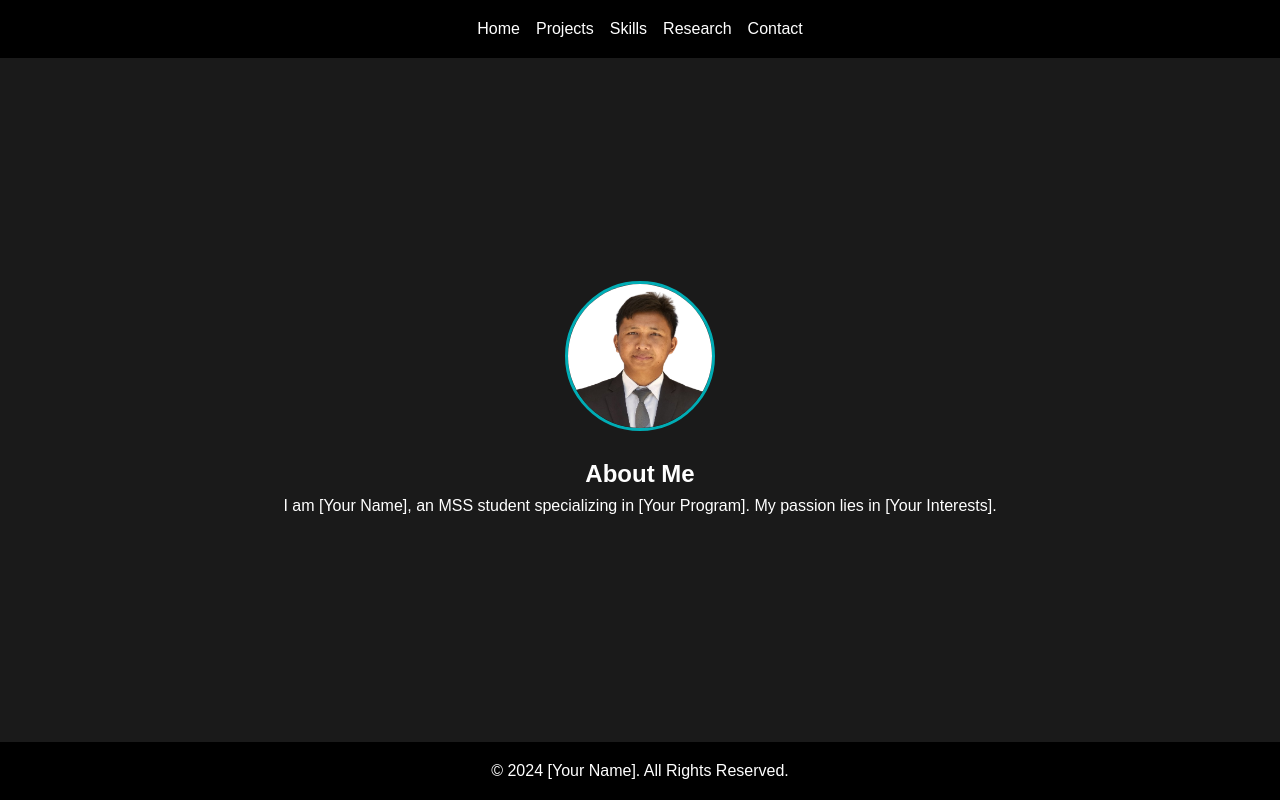
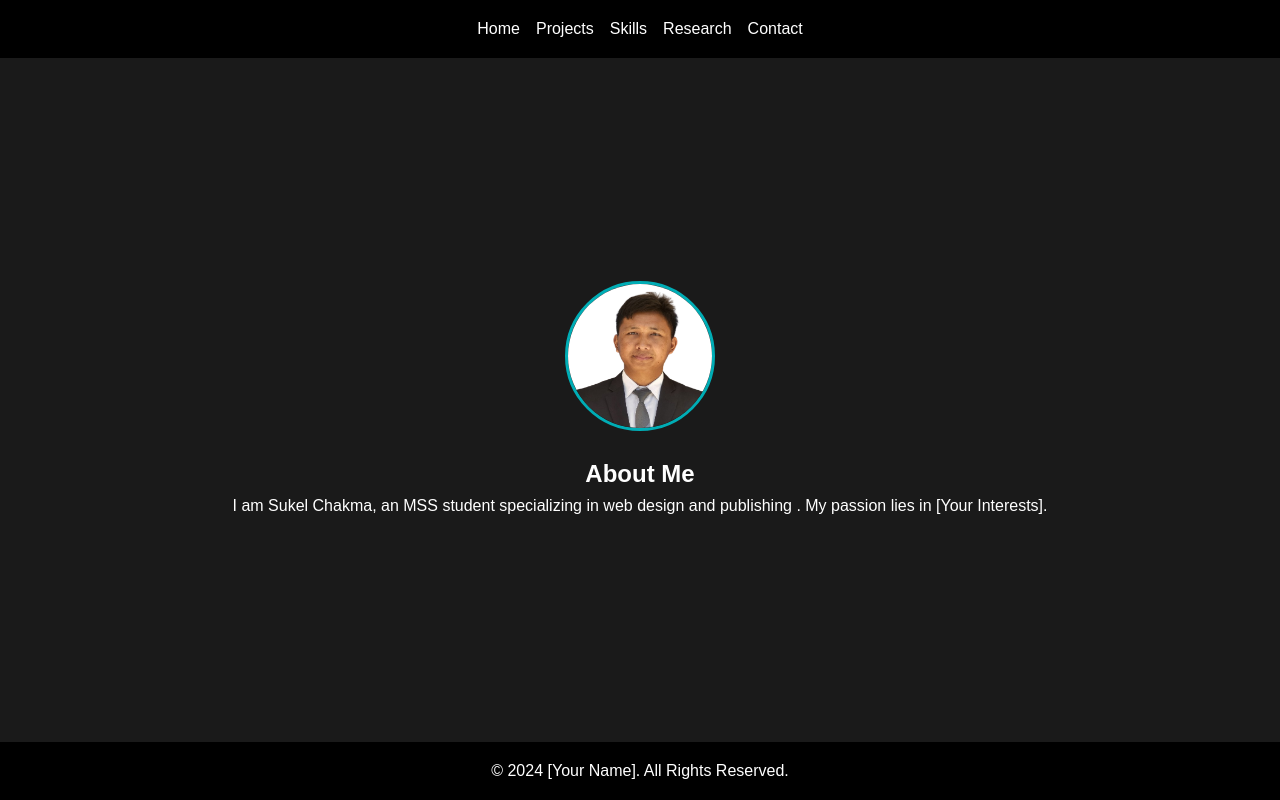
Before and after one commit to SukelChakma24/sukel.io, a plain HTML site: page about.html in a window 1280 px wide. Drawn offline with Linux system fonts and the light colour scheme.

Commit message:
Update about.html

```diff
--- a/about.html
+++ b/about.html
@@ -23,7 +23,7 @@
       <section class="about">
         <img src="./sukel.png" alt="Profile Picture" class="profile-pic">
         <h2>About Me</h2>
-        <p>I am [Your Name], an MSS student specializing in [Your Program]. My passion lies in [Your Interests].</p>
+        <p>I am Sukel Chakma,  an MSS student specializing in web design and publishing . My passion lies in [Your Interests].</p>
       </section>
     </main>
     <footer>
```
